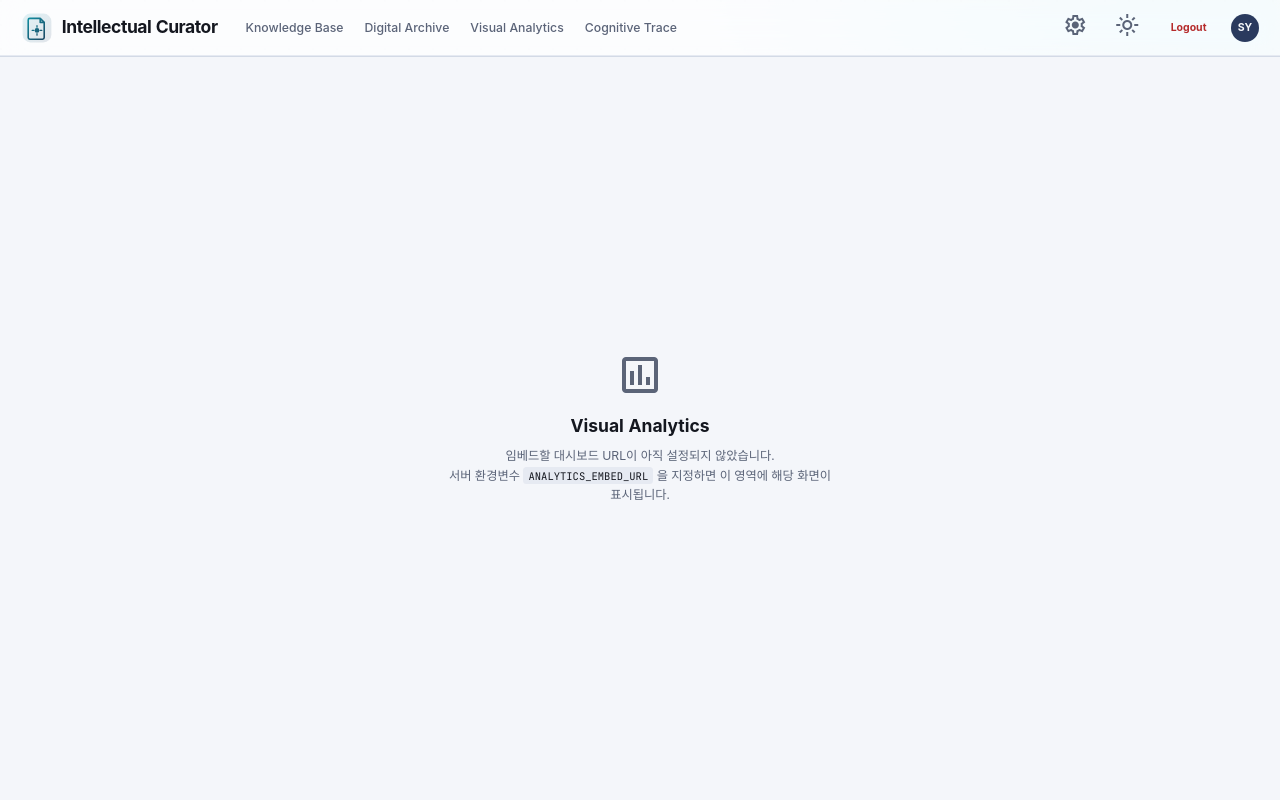
After one commit to sy5255/report-search, a FastAPI app: template templates/analytics.html in a window 1280 px wide. The commit adds this page. Run offline with FastAPI, Linux system fonts and the light colour scheme; the template is opened without the code that fills it, so the values that code supplies are empty; parts of the project's set-up code (start-up, migrations or seed data) failed here and were passed over; some libraries are stand-ins or nearby versions; some web fonts are replaced.

Commit message:
fix: 응답 중단 시 서버 에이전트 루프 즉시 정지 + Visual Analytics iframe 임베드
1) 중단 후 백그라운드 실행 문제 (main.py): api_chat_stream의 generate_response
   스트리밍 루프에 request.is_disconnected() 체크 추가. 클라이언트가 Esc로
   fetch를 abort하면 연결 종료를 감지해 에이전트 제너레이터 pull을 멈춰(break)
   남은 LLM/툴 호출을 수행하지 않고 서버 자원을 해제한다. 진행 중 호출 1건이
   끝난 직후 종료. final 미도달이라 중단된 답변은 저장되지 않음.

2) Visual Analytics 탭 (config.py, main.py, templates/analytics.html 신규,
   base.html): ANALYTICS_EMBED_URL(환경변수) 설정 시 상단 네비 아래 전체 영역을
   iframe으로 채워 외부 대시보드를 임베드. 미설정 시 안내 문구 표시. 네비의
   'Visual Analytics' 링크에 active 하이라이트 추가. (대상 사이트가 X-Frame-Options/
   CSP frame-ancestors로 프레이밍을 막으면 브라우저가 임베드를 거부 — 서버측 해결 불가.)

Co-Authored-By: Claude Opus 4.8 <noreply@anthropic.com>
Claude-Session: https://claude.ai/code/session_01QCgzJXMrzttDh3WTpj3FVN

```diff
--- a/app/config.py
+++ b/app/config.py
@@ -33,6 +33,11 @@ USER_TYPE = "AD_ID"
 DEFAULT_INDEX_NAME = "rp-ifa-ver2-full"
 DEFAULT_TOP_K = 8
 
+# ===== Visual Analytics =====
+# Visual Analytics 탭에 임베드할 외부 대시보드 URL (환경변수로 관리).
+# 미설정 시 안내 문구만 표시. 대상 사이트가 X-Frame-Options/CSP로 프레이밍을 막으면 임베드 불가.
+ANALYTICS_EMBED_URL = os.getenv("ANALYTICS_EMBED_URL", "")
+
 # (선택) 인덱스 옵션: MVP는 고정 리스트로 제공
 INDEX_OPTIONS = [
     "rp-ifa-ver1-full",
--- a/app/main.py
+++ b/app/main.py
@@ -21,6 +21,7 @@ from app.config import (
     MAIL_ROOT,
     PARSE_ROOT,
     ALLOWED_VIEW_ROOTS,
+    ANALYTICS_EMBED_URL,
 )
 from app.db_schema import ensure_tables
 from app import repo
@@ -218,10 +219,12 @@ async def archive_page(request: Request):
 @app.get("/analytics", response_class=HTMLResponse)
 async def analytics_page(request: Request):
     user = _require_user(request)
-    # Phase 5에서 구현할 시각화 페이지
-    return templates.TemplateResponse("base.html", {
+    # 외부 대시보드 URL(ANALYTICS_EMBED_URL)을 네비 아래 전체 영역에 iframe으로 임베드
+    return templates.TemplateResponse("analytics.html", {
         "request": request,
-        "user_id": user
+        "user_id": user,
+        "active_tab": "analytics",
+        "analytics_url": ANALYTICS_EMBED_URL,
     })
 
 @app.get("/trace", response_class=HTMLResponse)
@@ -426,6 +429,13 @@ async def api_chat_stream(request: Request):
             index_names=index_names,
             previous_intent=previous_intent
         ):
+            # 💡 [중단] 클라이언트가 연결을 끊었으면(Esc/취소 등) 남은 에이전트 스텝을 더 실행하지 않고
+            #     즉시 종료해 서버 자원을 해제한다. break 시 제너레이터를 더 pull하지 않아 다음 LLM/툴
+            #     호출이 발생하지 않는다(진행 중인 호출 1건이 끝난 직후 종료).
+            if await request.is_disconnected():
+                print("[chat_stream] client disconnected — aborting agent loop")
+                break
+
             # 💡 [핵심 해킹 로직] 에이전트 스트림 청크를 가로채어 배열 맨 앞에 로그를 끼워 넣습니다.
             if glossary_step_log:
                 try:
--- /dev/null
+++ b/templates/analytics.html
@@ -0,0 +1,26 @@
+{% extends "base.html" %}
+{% block title %}Visual Analytics - Intellectual Curator{% endblock %}
+
+{% block content %}
+{% if analytics_url %}
+<iframe
+    src="{{ analytics_url }}"
+    class="flex-1 w-full h-full border-0 bg-background"
+    title="Visual Analytics"
+    referrerpolicy="no-referrer-when-downgrade"
+    allow="fullscreen; clipboard-read; clipboard-write"
+    loading="lazy"></iframe>
+{% else %}
+<div class="flex flex-1 items-center justify-center w-full h-full bg-background px-6">
+    <div class="text-center max-w-md">
+        <span class="material-symbols-outlined text-secondary" style="font-size:48px;">insert_chart</span>
+        <h1 class="mt-3 text-xl font-bold text-on-surface">Visual Analytics</h1>
+        <p class="mt-2 text-sm text-secondary leading-relaxed">
+            임베드할 대시보드 URL이 아직 설정되지 않았습니다.<br/>
+            서버 환경변수 <code class="px-1.5 py-0.5 rounded bg-surface-container text-on-surface font-mono text-xs">ANALYTICS_EMBED_URL</code> 을 지정하면
+            이 영역에 해당 화면이 표시됩니다.
+        </p>
+    </div>
+</div>
+{% endif %}
+{% endblock %}
--- a/templates/base.html
+++ b/templates/base.html
@@ -87,7 +87,7 @@
             <nav class="hidden md:flex items-center gap-6">
                 <a href="/chat" class="text-sm font-medium transition-colors {% if active_tab == 'knowledge_base' %} border-b-2 border-primary text-on-surface pb-1 {% else %} text-secondary hover:text-on-surface {% endif %}">Knowledge Base</a>
                 <a href="/archive" class="text-sm font-medium transition-colors {% if active_tab == 'archive' %} border-b-2 border-primary text-on-surface pb-1 {% else %} text-secondary hover:text-on-surface {% endif %}">Digital Archive</a>
-                <a href="/analytics" class="text-sm font-medium transition-colors text-secondary hover:text-on-surface">Visual Analytics</a>
+                <a href="/analytics" class="text-sm font-medium transition-colors {% if active_tab == 'analytics' %} border-b-2 border-primary text-on-surface pb-1 {% else %} text-secondary hover:text-on-surface {% endif %}">Visual Analytics</a>
                 <a href="/trace" class="text-sm font-medium transition-colors {% if active_tab == 'trace' %} border-b-2 border-primary text-on-surface pb-1 {% else %} text-secondary hover:text-on-surface {% endif %}">Cognitive Trace</a>
             </nav>
         </div>
```
